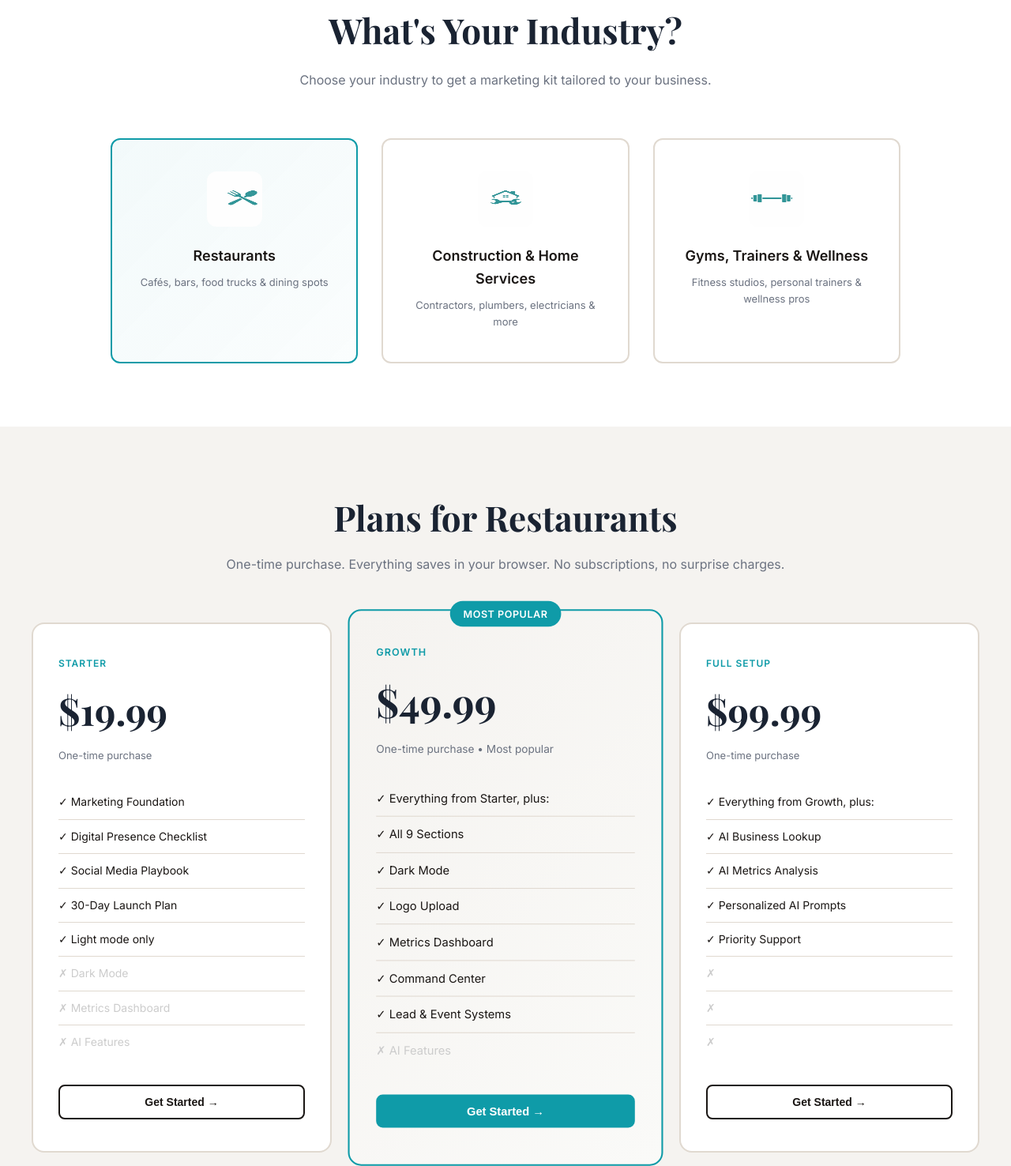
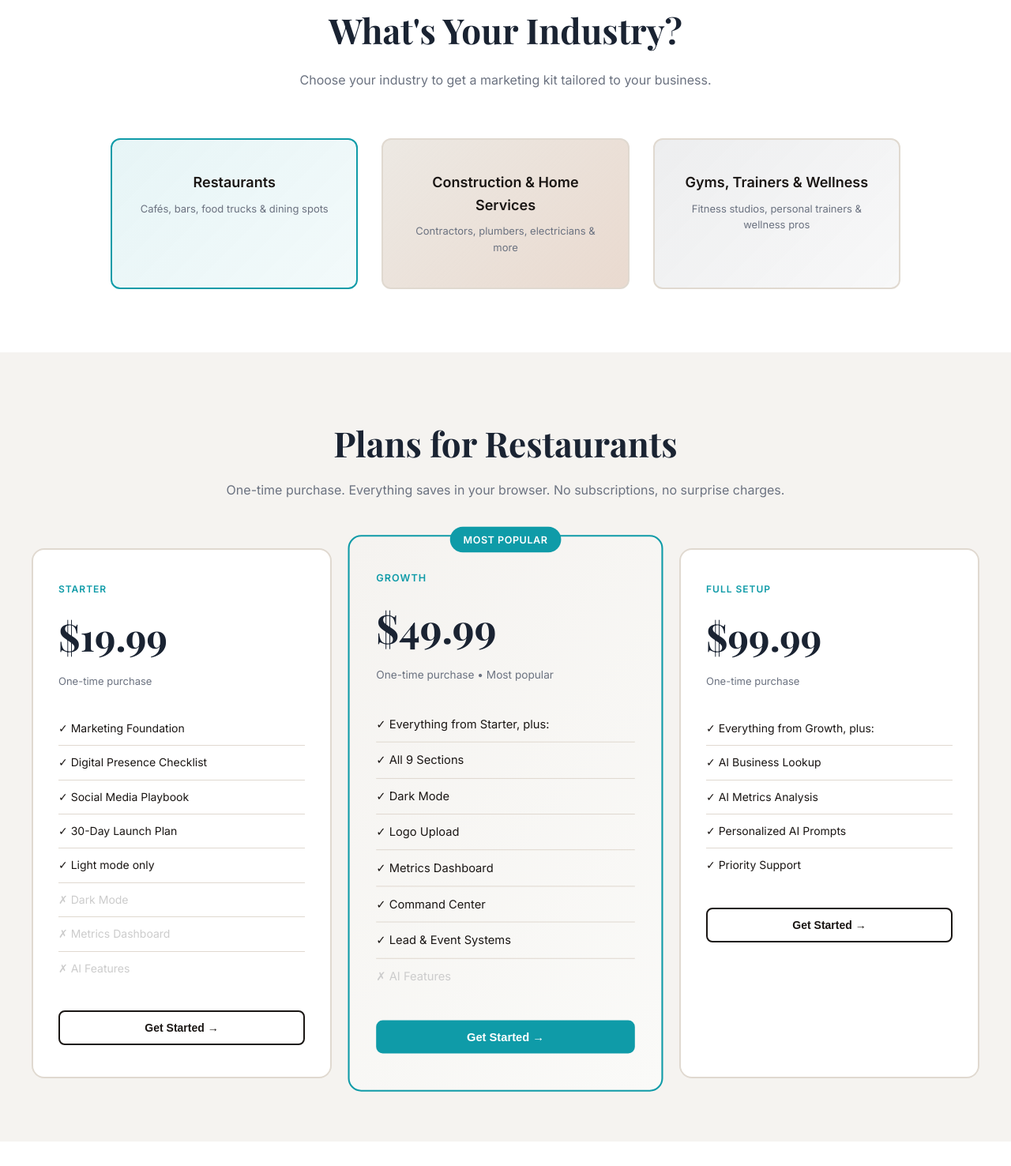
Before and after one commit to LBLaura18/li-boost-kit, a plain HTML site: page index.html in a window 1280 px wide. Shown: the part 2458-3934 px from the top of the page at 79% size. Drawn offline with nearby package versions, Linux system fonts and the light colour scheme.

Commit message:
Update index.html

```diff
--- a/index.html
+++ b/index.html
@@ -411,6 +411,18 @@
       text-align: center;
     }
 
+    .industry-card:nth-child(1) {
+      background: linear-gradient(135deg, rgba(15, 155, 168, 0.1), rgba(15, 155, 168, 0.05));
+    }
+
+    .industry-card:nth-child(2) {
+      background: linear-gradient(135deg, rgba(232, 227, 220, 0.8), rgba(212, 181, 160, 0.5));
+    }
+
+    .industry-card:nth-child(3) {
+      background: linear-gradient(135deg, rgba(26, 35, 50, 0.08), rgba(26, 35, 50, 0.03));
+    }
+
     .industry-card:hover {
       border-color: var(--primary);
       box-shadow: var(--shadow);
@@ -419,19 +431,10 @@
 
     .industry-card.active {
       border-color: var(--primary);
-      background: linear-gradient(135deg, rgba(15, 155, 168, 0.05), rgba(15, 155, 168, 0.02));
     }
 
     .industry-icon {
-      margin-bottom: 16px;
-      width: 70px;
-      height: 70px;
-      background: #E8F4F5;
-      border-radius: 12px;
-      display: inline-block;
-      background-size: 210px 70px;
-      background-repeat: no-repeat;
-      background-image: url('industry-icons.png');
+      display: none;
     }
 
     .industry-card:nth-child(1) .industry-icon {
@@ -1017,9 +1020,8 @@ const pricingData = {
           { text: 'AI Metrics Analysis', included: true },
           { text: 'Personalized AI Prompts', included: true },
           { text: 'Priority Support', included: true },
-          { text: ' ', included: false },
-          { text: ' ', included: false },
-          { text: ' ', included: false }
+
+
         ],
         featured: false,
         buttonText: 'Get Started',
@@ -1076,9 +1078,8 @@ const pricingData = {
           { text: 'AI Metrics Analysis', included: true },
           { text: 'Personalized AI Prompts', included: true },
           { text: 'Priority Support', included: true },
-          { text: ' ', included: false },
-          { text: ' ', included: false },
-          { text: ' ', included: false }
+
+
         ],
         featured: false,
         buttonText: 'Get Started',
@@ -1135,9 +1136,8 @@ const pricingData = {
           { text: 'AI Metrics Analysis', included: true },
           { text: 'Personalized AI Prompts', included: true },
           { text: 'Priority Support', included: true },
-          { text: ' ', included: false },
-          { text: ' ', included: false },
-          { text: ' ', included: false }
+
+
         ],
         featured: false,
         buttonText: 'Get Started',
```
